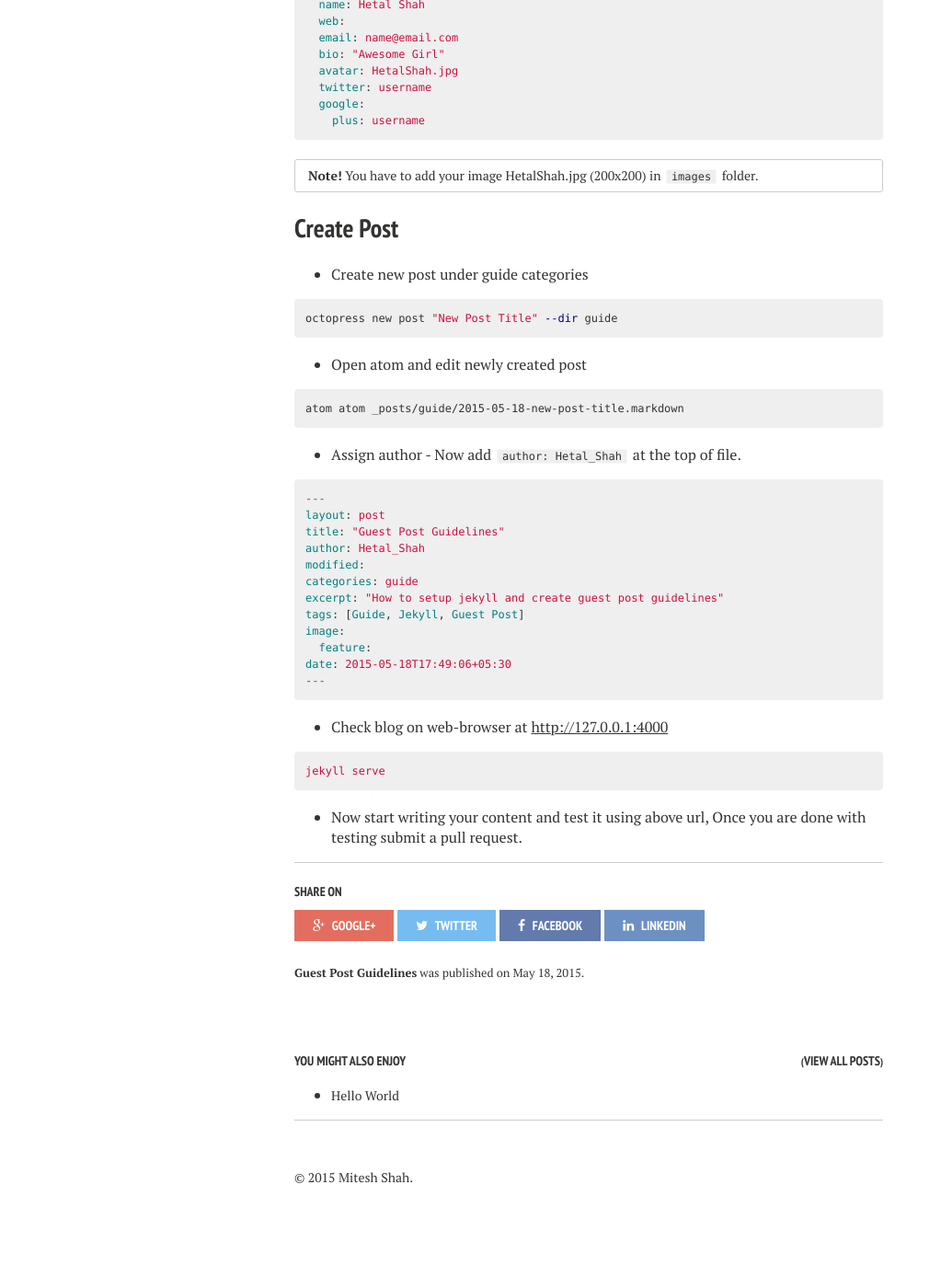
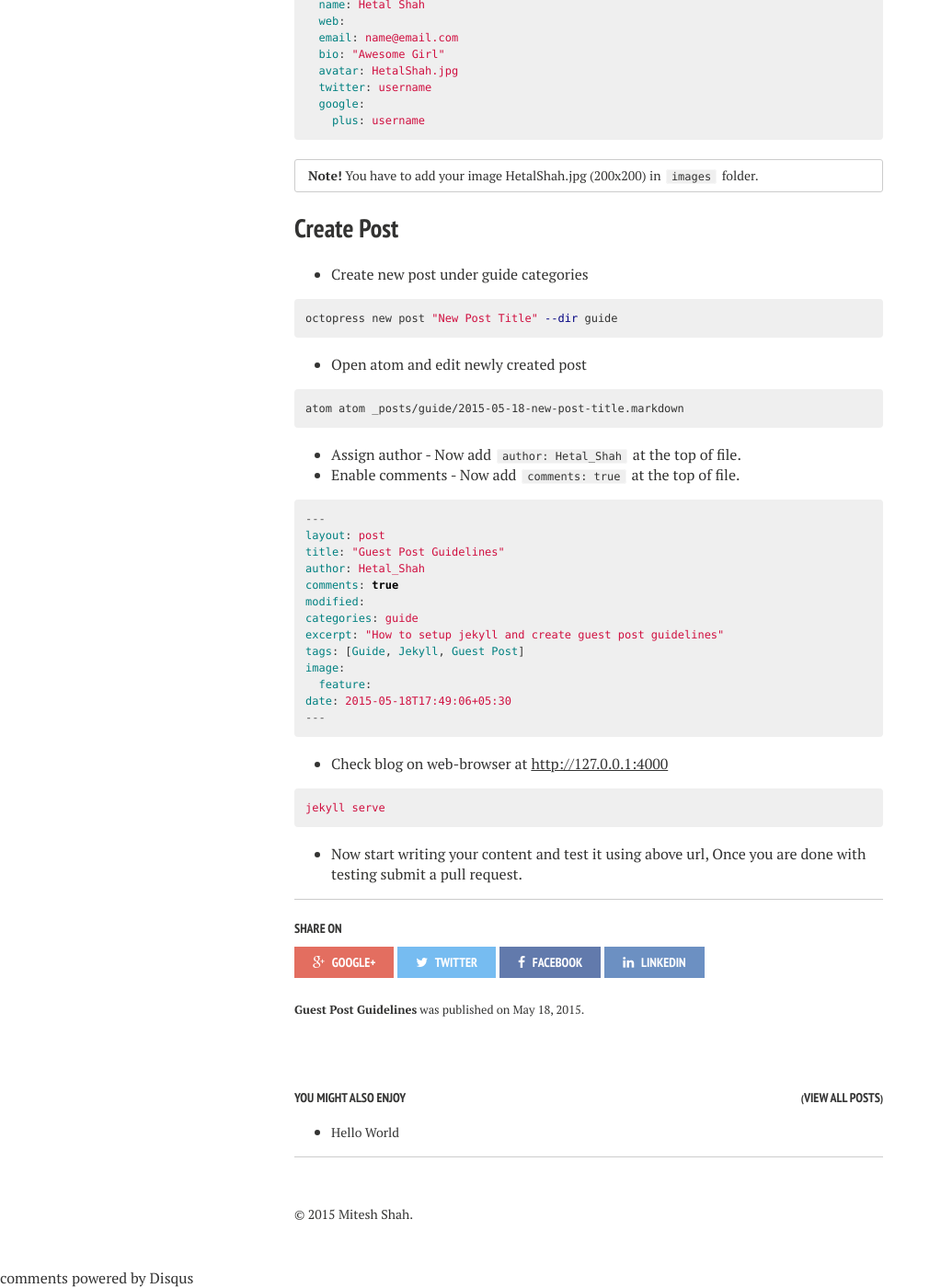
Before and after one commit to MiteshShah/miteshshah.github.io, a Jekyll site: the page built from _posts/guide/2015-05-18-guest-post-guidelines.markdown, in a window 1280 px wide and 1400 px high, scrolled down 871 px. Shown: the whole window at 92% size, without its empty margins (0-1023 px from the left). Built offline with Jekyll 4.4.1, drawn with Linux system fonts in a browser that asks for light colours; nearby versions of some CDN libraries; comment, search, counter and statistics services are not loaded; before the commit the page ends 2209 px from its top, so only the background shows below that.

Commit message:
Enable comments

```diff
--- a/_posts/guide/2015-05-18-guest-post-guidelines.markdown
+++ b/_posts/guide/2015-05-18-guest-post-guidelines.markdown
@@ -2,6 +2,7 @@
 layout: post
 title: "Guest Post Guidelines"
 author: Hetal_Shah
+comments: true
 modified:
 categories: guide
 excerpt: "How to setup jekyll and create guest post guidelines"
@@ -61,12 +62,14 @@ atom atom _posts/guide/2015-05-18-new-post-title.markdown
 
 
 * Assign author - Now add `author: Hetal_Shah` at the top of file.
+* Enable comments - Now add `comments: true` at the top of file.
 {% highlight yaml %}
 
 ---
 layout: post
 title: "Guest Post Guidelines"
 author: Hetal_Shah
+comments: true
 modified:
 categories: guide
 excerpt: "How to setup jekyll and create guest post guidelines"
```
